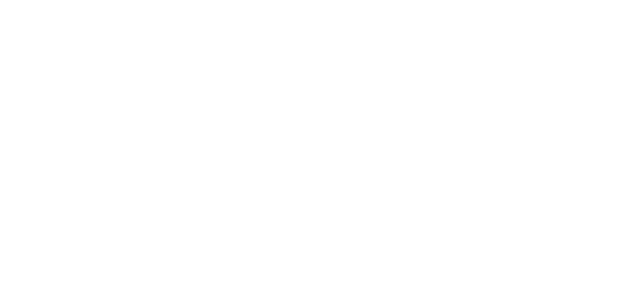
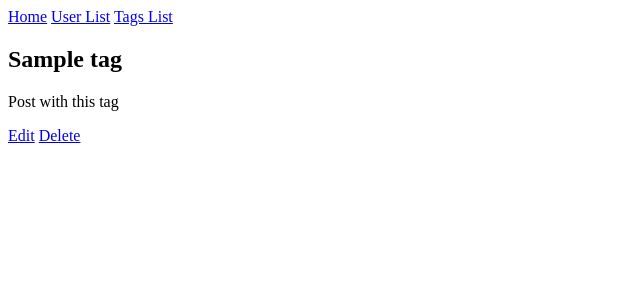
Before and after one commit to 000xzhou/SQLAlchemy, a Flask app: page /tags/1 in a window 1280 px wide. Before the commit the part shown is empty. Shown: the top 300 px of the page, without its empty margins (0-640 px from the left). Run offline with Flask 3, Linux system fonts and the light colour scheme; tables that the repository leaves empty hold one stand-in row (values such as "Sample post").

Commit message:
added detail and add tag to edit page

```diff
--- a/app.py
+++ b/app.py
@@ -165,8 +165,9 @@
 # **GET */tags/[tag-id] :*** Show detail about a tag. Have links to edit form and to delete.
 @app.route('/tags/<tag_id>')
 def tag_detail(tag_id):
+    tag = Tag.query.get_or_404(tag_id)
 
-    return render_template('tag_detail.html')
+    return render_template('tag_detail.html', tag = tag)
 
 # **GET */tags/new :*** Shows a form to add a new tag.
 # **POST */tags/new :*** Process add form, adds tag, and redirect to tag list.
@@ -193,7 +194,7 @@
         db.session.commit()
         flash('Tag Edited Successfully', 'success')
         return redirect(url_for('list_of_tags'))
-    return render_template('tag_edit_page.html')
+    return render_template('tag_edit_page.html', tag=tag)
 
 # **POST */tags/[tag-id]/delete :*** Delete a tag.
 @app.route('/tags/<tag_id>/delete')
--- a/templates/tag_detail.html
+++ b/templates/tag_detail.html
@@ -0,0 +1,10 @@
+{% extends 'base.html' %} {% block title %}Tag detail{% endblock %} {% block
+content_title %}{{tag.name}}{% endblock %} {% block content %}
+<div>Post with this tag</div>
+<ul></ul>
+<div>
+  <a href="/tags/{{tag.id}}/edit">Edit</a>
+  <a href="/tags/{{tag.id}}/delete">Delete</a>
+</div>
+
+{% endblock %}
--- a/templates/tag_edit_page.html
+++ b/templates/tag_edit_page.html
@@ -10,6 +10,6 @@
     value="{{tag.name}}"
   />
   <a href="/tags">Back</a>
-  <button type="submit">Add</button>
+  <button type="submit">Edit</button>
 </form>
 {% endblock %}
```
